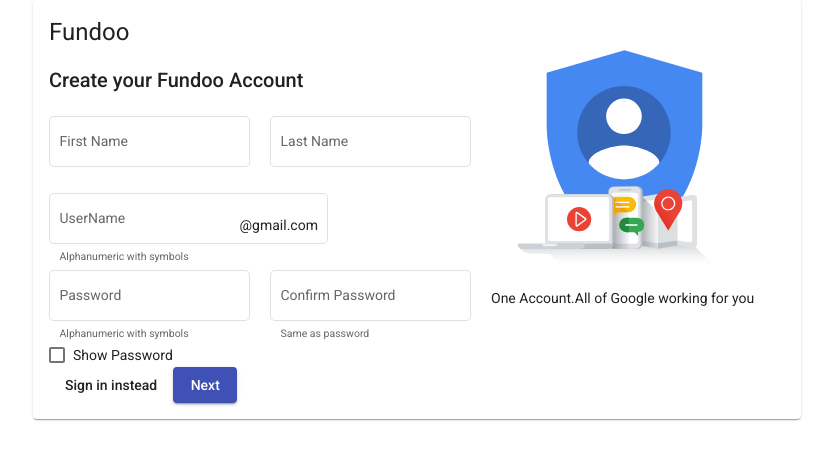
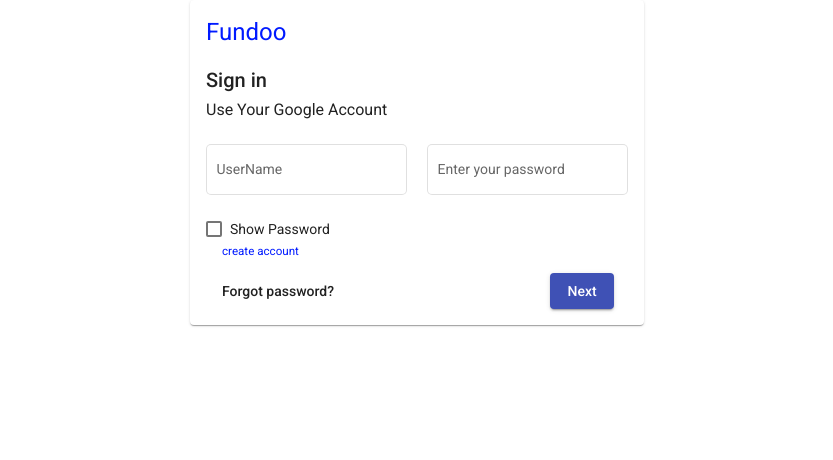
Before and after one commit to akhilkumar16/Fundoo_Front_End, an Angular app: page /login in a window 1280 px wide. Before the commit this address led to /. Shown: the top 460 px of the page, without its empty margins (223-1056 px from the left). Built offline with nearby package versions, Linux system fonts and the light colour scheme.

Commit message:
[Akhil] sign in page

```diff
--- a/src/app/app-routing.module.ts
+++ b/src/app/app-routing.module.ts
@@ -1,7 +1,12 @@
 import { NgModule } from '@angular/core';
 import { RouterModule, Routes } from '@angular/router';
+import { LoginComponent } from './components/login/login.component';
+import { RegistrationComponent } from './components/registration/registration.component';
 
-const routes: Routes = [];
+const routes: Routes = [
+  {path:"registration",component:RegistrationComponent},
+  {path:"login",component:LoginComponent},
+];
 
 @NgModule({
   imports: [RouterModule.forRoot(routes)],
--- a/src/app/app.component.html
+++ b/src/app/app.component.html
@@ -1 +1,3 @@
-<app-registration></app-registration>
+<router-outlet>
+
+</router-outlet>
--- a/src/app/components/login/login.component.html
+++ b/src/app/components/login/login.component.html
@@ -1 +1,41 @@
-<p>login works!</p>
+<div fxLayout="row" fxLayoutAlign="center center">
+    <mat-card >
+        <div fxLayout="column">
+            <div>
+                <h1 style="color:#001aff;">
+                    Fundoo
+                </h1>
+                <h2>
+                    Sign in
+                    <h3>
+                        Use Your Google Account
+                    </h3>
+                </h2>
+                <div fxLayoutGap=20px>
+                    <mat-form-field appearance="outline">
+                        <mat-label>UserName</mat-label>
+                        <input matInput UserName="UserName">
+                    </mat-form-field>
+                    <mat-form-field appearance="outline">
+                        <mat-label>Enter your password</mat-label>
+                        <input matInput enterpassword="enterpassword">
+                    </mat-form-field>
+                </div>
+                <mat-checkbox class="example-margin">Show Password</mat-checkbox>
+                <div fxLayout="row">
+                    <button mat-flat-button>
+                        <h5 style="color:#001aff;">
+                            create account<br>
+                        </h5>
+                    </button>
+                </div>
+                <div fxLayout="row" >
+                    <div fxLayoutGap=200px>
+                    <button mat-flat-button>Forgot password?</button>
+                    <button mat-raised-button color="primary">Next</button>
+                    </div>
+                </div>
+            </div>
+        </div>
+    </mat-card>
+</div>
--- a/src/app/components/registration/registration.component.html
+++ b/src/app/components/registration/registration.component.html
@@ -19,7 +19,7 @@
               <input matInput LastName="LastName">
             </mat-form-field>
           </div>
-          <div>
+          <div fxLayout="column">
             <mat-form-field appearance="outline">
               <mat-label>UserName</mat-label>
               <input matInput UserName="UserName">
--- a/src/index.html
+++ b/src/index.html
@@ -11,6 +11,8 @@
   <link href="https://fonts.googleapis.com/icon?family=Material+Icons" rel="stylesheet">
 </head>
 <body class="mat-typography">
-  <app-root></app-root>
+  <app-root>
+
+  </app-root>
 </body>
 </html>
```
